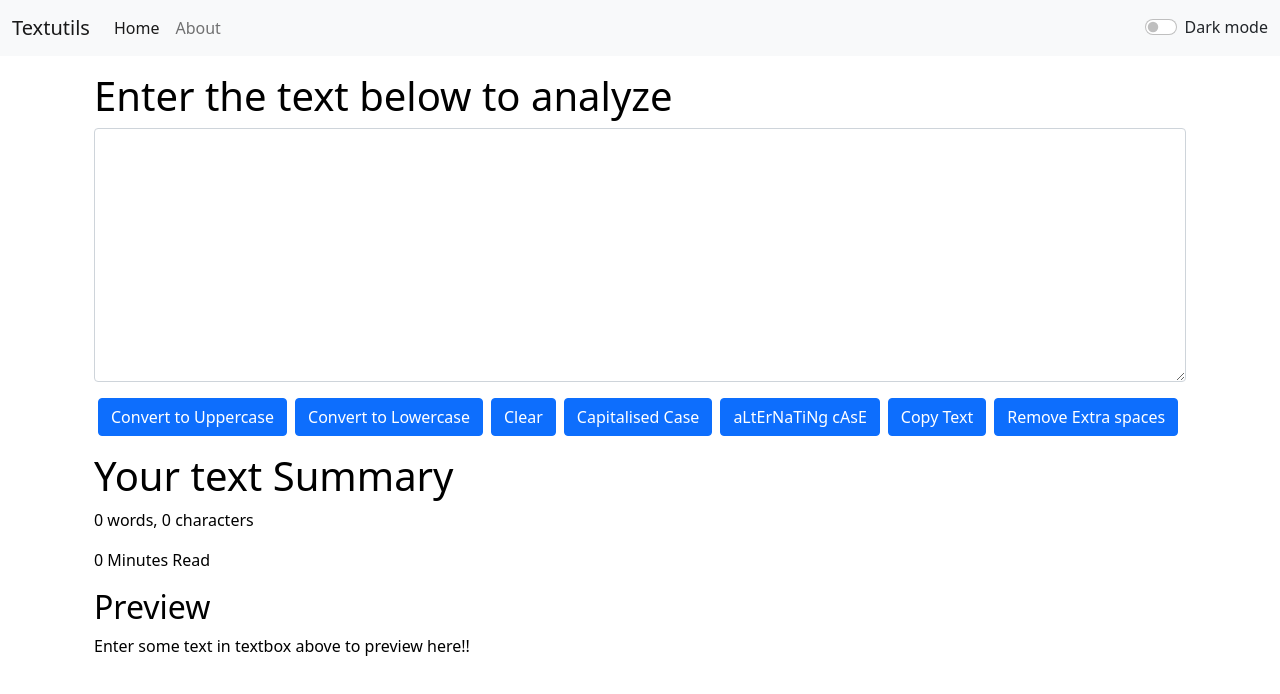
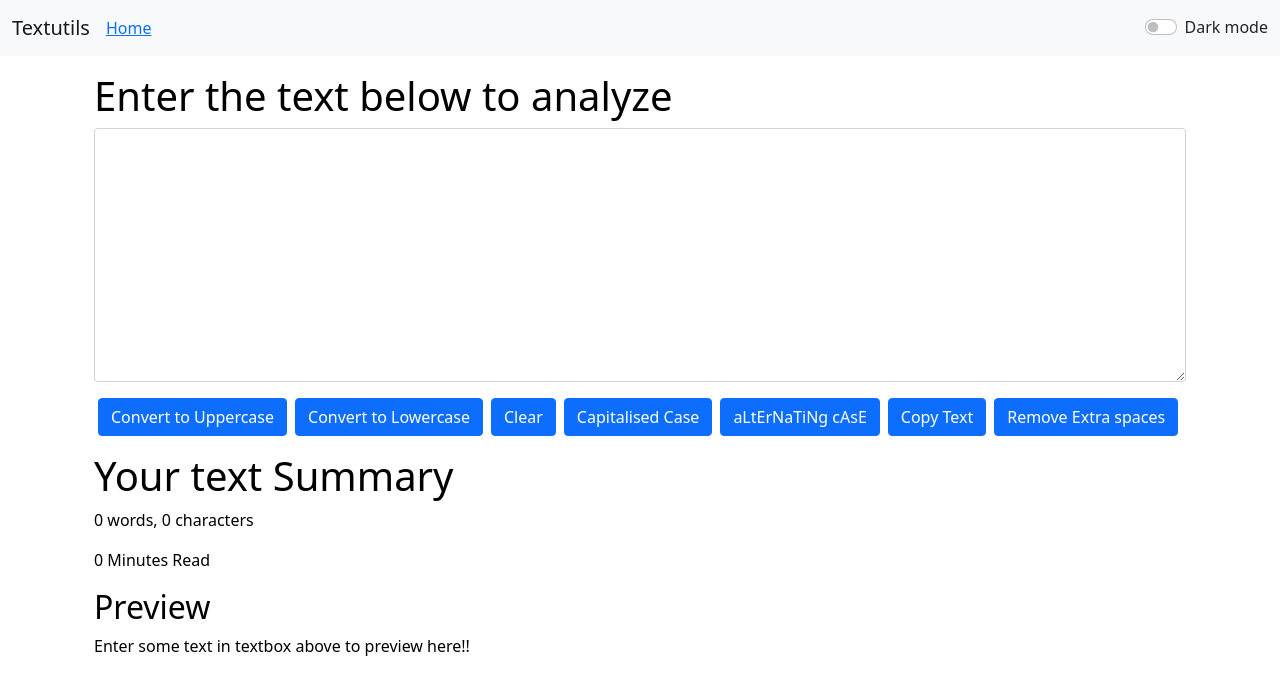
Before and after one commit to vishalverma1999/Stratin-from-video-6-React-Js-Tutorials-in-Hindi-by-CWH, a React (Create React App) app: page / in a window 1280 px wide. Shown: the top 694 px of the page. Built offline with nearby package versions, Linux system fonts and the light colour scheme.

Commit message:
#17 [Free] Building + Hosting React App For free on Github Pages

```diff
--- a/package.json
+++ b/package.json
@@ -1,4 +1,5 @@
 {
+  "homepage": "https://vishalverma1999.github.io/Stratin-from-video-6-React-Js-Tutorials-in-Hindi-by-CWH",
   "name": "my-app",
   "version": "0.1.0",
   "private": true,
@@ -6,6 +7,7 @@
     "@testing-library/jest-dom": "^5.14.1",
     "@testing-library/react": "^11.2.7",
     "@testing-library/user-event": "^12.8.3",
+    "gh-pages": "^3.2.3",
     "react": "^17.0.2",
     "react-dom": "^17.0.2",
     "react-router-dom": "^5.3.0",
@@ -13,6 +15,8 @@
     "web-vitals": "^1.1.2"
   },
   "scripts": {
+    "predeploy": "npm run build",
+    "deploy": "gh-pages -d build",
     "start": "react-scripts start",
     "build": "react-scripts build",
     "test": "react-scripts test",
--- a/src/App.js
+++ b/src/App.js
@@ -1,15 +1,14 @@
 import './App.css';
-import About from './components/About';
+// import About from './components/About';
 import Navbar from './components/Navbar';
 import TextForm from './components/TextForm';
 import Alert from './components/Alert';
 import React, { useState } from 'react'
-import {
-  BrowserRouter as Router,
-  Switch,
-  Route,
-  Link
-} from "react-router-dom";
+// import {
+//   BrowserRouter as Router,
+//   Switch,
+//   Route
+// } from "react-router-dom";
 
 function App() {
   {/* HUM chahte ki hamari poori react website ki state ka control App.js se ho....aur iskika hum example dekhenge by enabling and disabling dark mode from App.js */ }
@@ -46,23 +45,23 @@ function App() {
 
   return (
     <>
-      <Router>
+      {/* <Router> */}
         <Navbar title="Textutils" aboutText="About" mode={mode} toggleMode={toggleMode} />
         {/* <Navbar/>      */}
         <Alert alert={alert} />
 
         <div className="container my-3 ">
-          <Switch>
-            <Route exact path="/about">     {/*use exact to Avoid confusion in situations like componenet1 --> /about and componenet2 --> /about/home */}
-              <About />
-            </Route>
-            <Route exact path="/">
+          {/* <Switch>
+            <Route exact path="/about">     use exact to Avoid confusion in situations like componenet1 --> /about and componenet2 --> /about/home */}
+              {/* <About /> */}
+            {/* </Route>
+            <Route exact path="/"> */}
               <TextForm heading="Enter the text below to analyze" mode={mode} showAlert={showAlert} />
-            </Route>
-          </Switch>
+            {/* </Route> */}
+          {/* </Switch> */}
         </div>
 
-      </Router>
+      {/* </Router> */}
     </>
 
 
--- a/src/components/Navbar.js
+++ b/src/components/Navbar.js
@@ -2,16 +2,17 @@
 import React from "react";
 // proptypes ko import karne ka syntax
 import PropTypes from 'prop-types'
-import { Link } from "react-router-dom";
+// import { Link } from "react-router-dom";
+// import { a } from "react-router-dom";
 
 export default function Navbar(props) {
     return (
 
         <nav className={`navbar navbar-expand-lg navbar-${props.mode} bg-${props.mode}`}>   {/* used {} to write js and then using backticks because we want to use it as template literal with variables */}
             <div className="container-fluid">
-                <Link className="navbar-brand" to="/">
+                <a className="navbar-brand" href="#">
                     {props.title}     {/* property passed  */}
-                </Link>
+                </a>
                 <button
                     className="navbar-toggler"
                     type="button"
@@ -26,15 +27,15 @@ export default function Navbar(props) {
                 <div className="collapse navbar-collapse" id="navbarSupportedContent">
                     <ul className="navbar-nav me-auto mb-2 mb-lg-0">
                         <li className="nav-item">
-                            <Link className="nav-link active" aria-current="page" to="/">
+                            <a className="nav-a active" aria-current="page" href="#">
                                 Home
-                            </Link>
+                            </a>
                         </li>
-                        <li className="nav-item">
-                            <Link className="nav-link" to="/about">
+                        {/* <li className="nav-item">
+                            <Link className="nav-a" to="/about">
                                 {props.aboutText}
                             </Link>
-                        </li>
+                        </li> */}
                     </ul>
                     {/* <form className="d-flex">
                             <input
```
Also changed, not shown: 1 other file (tests, documents, lock files or other folders).
